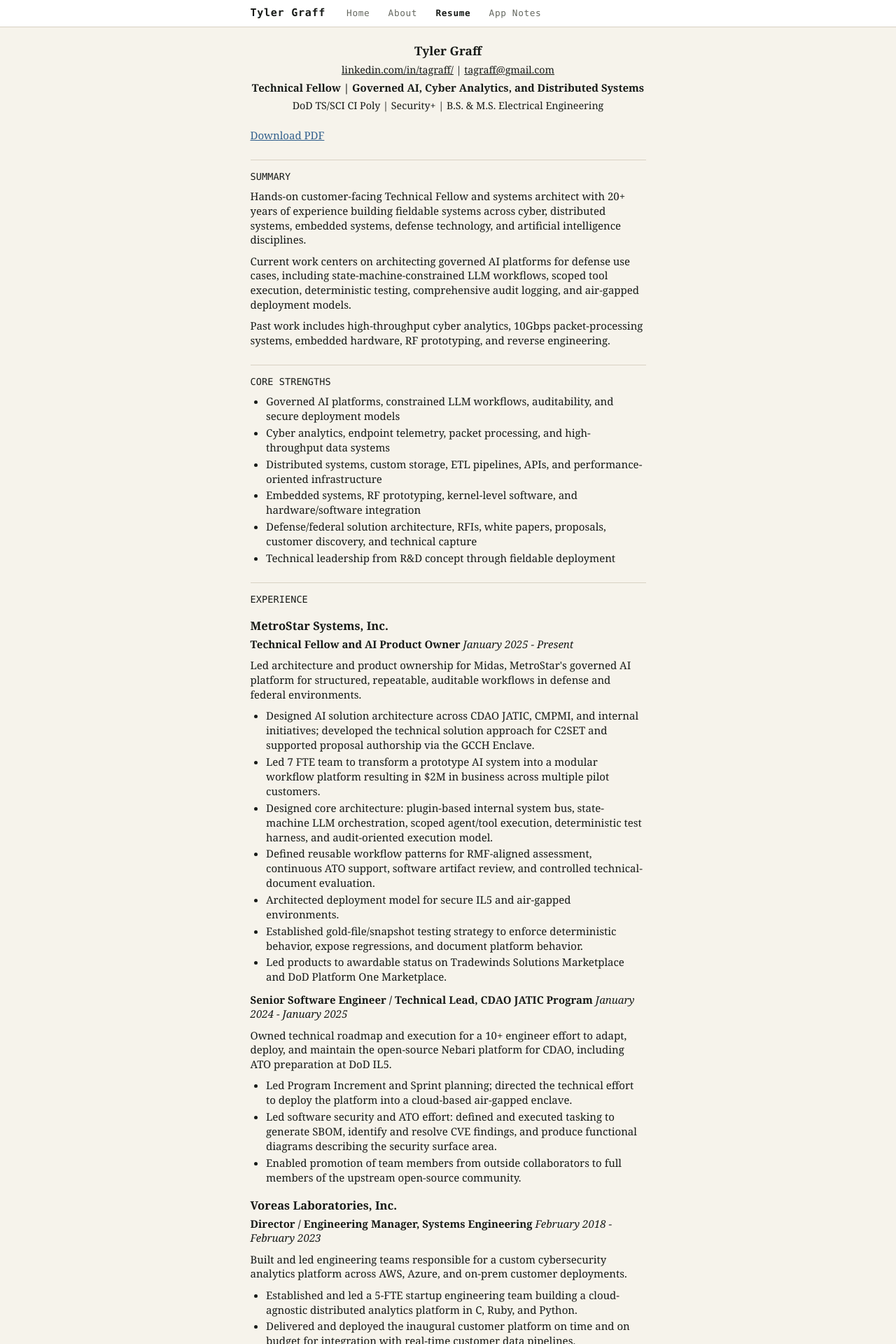
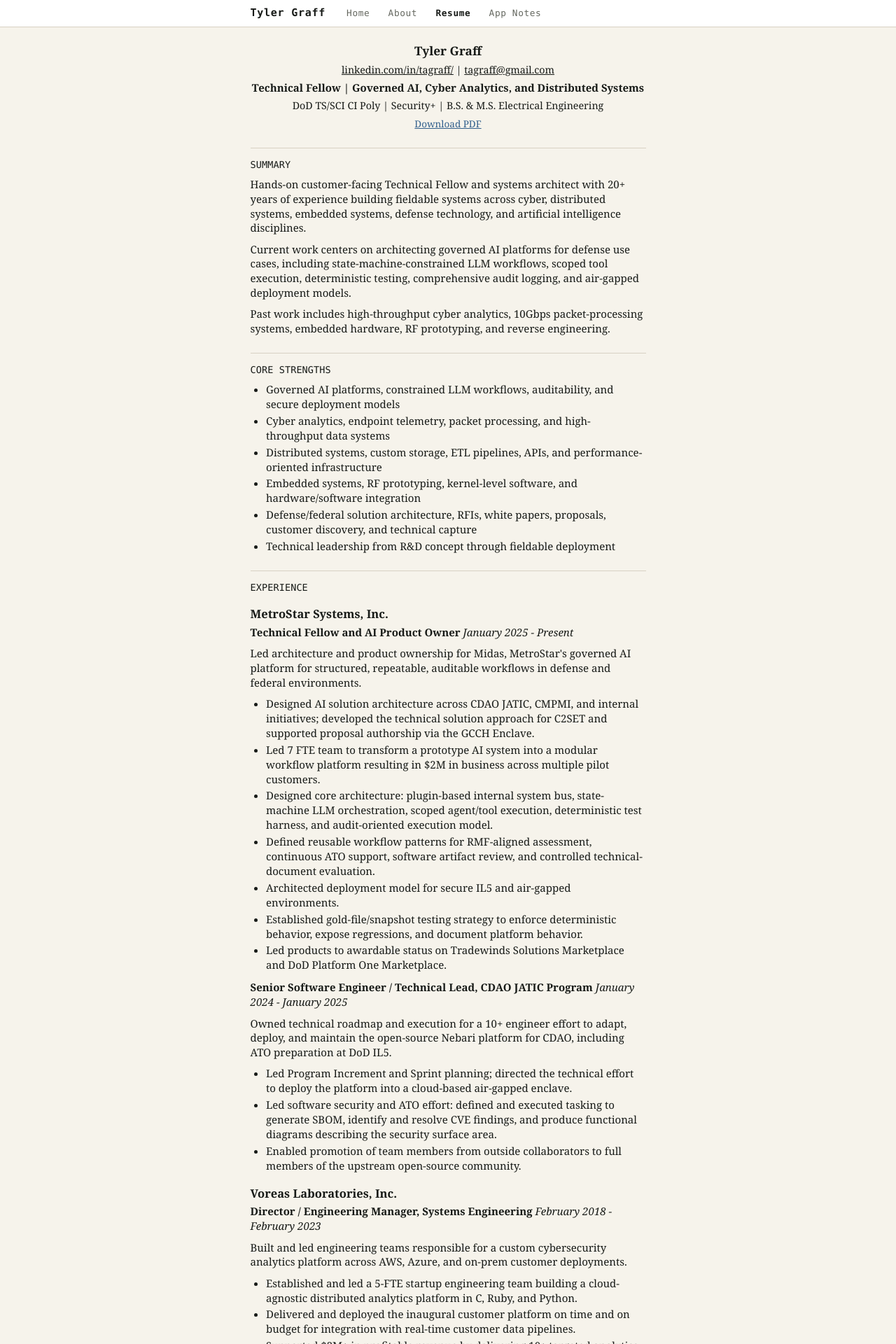
Before and after one commit to tylergraff/tylergraff.github.io, a Jekyll site: the page built from resume.md, in a window 1280 px wide. Shown: the top 1920 px of the page at 70% size. Built offline with Jekyll 4.4.1, drawn with Linux system fonts in a browser that asks for light colours.

Commit message:
Move Download PDF link into resume hero block

```diff
--- a/_layouts/resume.html
+++ b/_layouts/resume.html
@@ -9,6 +9,7 @@ layout: page
   <p class="resume-title">{{ page.resume_title }}</p>
   {% if page.resume_tags %}<p class="resume-tags">{{ page.resume_tags }}</p>{% endif %}
   {% if page.resume_credentials %}<p class="resume-credentials">{{ page.resume_credentials }}</p>{% endif %}
+  <p class="resume-download no-print"><a href="/assets/resume/Tyler-Graff-Resume.pdf">Download PDF</a></p>
 </div>
 {% endif %}
 
--- a/assets/css/main.css
+++ b/assets/css/main.css
@@ -435,6 +435,14 @@ p.intro-block {
     color: inherit;
 }
 
+.resume-download {
+    font-size: 0.9rem;
+}
+
+.resume-hero .resume-download {
+    margin-top: 0.5rem;
+}
+
 /* Resume section headings */
 .resume-company {
     margin-top: 1.75rem;
--- a/resume.md
+++ b/resume.md
@@ -6,8 +6,6 @@ resume_title: Technical Fellow | Governed AI, Cyber Analytics, and Distributed S
 resume_contact: '<a href="https://www.linkedin.com/in/tagraff/">linkedin.com/in/tagraff/</a> | <a href="mailto:tagraff@gmail.com">tagraff@gmail.com</a>'
 resume_credentials: "DoD TS/SCI CI Poly | Security+ | B.S. & M.S. Electrical Engineering"
 ---
-
-<p class="no-print"><a href="/assets/resume/Tyler-Graff-Resume.pdf">Download PDF</a></p>
 
 ## Summary
 
```
Also changed, not shown: 1 other file.
